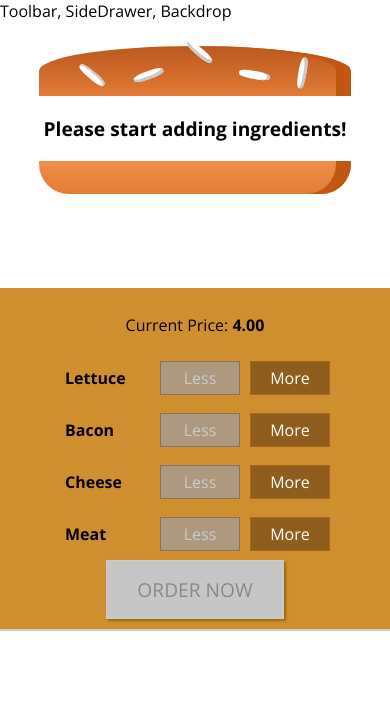
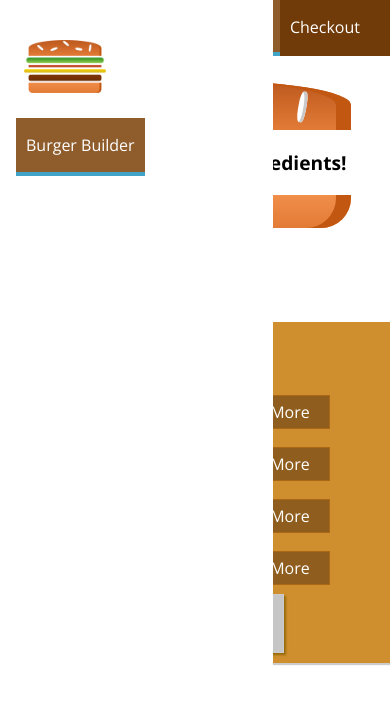
Before and after one commit to kkatoch89/burger-builder, a React (Create React App) app: page / in a window 390 px wide. Shown: the top 704 px of the page. Built offline with nearby package versions, Linux system fonts and the light colour scheme.

Commit message:
Created navigation components so that can be plugged in and used by both the mobile nav (side-drawer) and top fixed nav

```diff
--- a/src/components/Layout/Layout.js
+++ b/src/components/Layout/Layout.js
@@ -1,10 +1,14 @@
 import React from 'react';
+
 import styles from './Layout.module.css';
+import Toolbar from '../Navigation/Toolbar/Toolbar';
+import SideDrawer from '../Navigation/SideDrawer/SideDrawer';
 
 const layout = (props) => {
 	return (
 		<>
-			<div>Toolbar, SideDrawer, Backdrop</div>
+			<Toolbar />
+			<SideDrawer />
 			<main className={styles.Content}>{props.children}</main>
 		</>
 	);
--- a/src/components/Layout/Layout.module.css
+++ b/src/components/Layout/Layout.module.css
@@ -1,3 +1,3 @@
 .Content {
-	margin-top: 16px;
+	margin-top: 72px;
 }
--- /dev/null
+++ b/src/components/Logo/Logo.js
@@ -0,0 +1,12 @@
+import React from 'react';
+
+import burgerLogo from '../../assets/burger-logo.png';
+import styles from './Logo.module.css';
+
+const logo = (props) => (
+	<div className={styles.Logo}>
+		<img src={burgerLogo} alt="MyBurger" />
+	</div>
+);
+
+export default logo;
--- /dev/null
+++ b/src/components/Logo/Logo.module.css
@@ -0,0 +1,11 @@
+.Logo {
+	background-color: white;
+	padding: 8px;
+	height: 80%;
+	box-sizing: border-box;
+	border-radius: 5px;
+}
+
+.Logo img {
+	height: 100%;
+}
--- /dev/null
+++ b/src/components/Navigation/NavigationItems/NavigationItem/NavigationItem.js
@@ -0,0 +1,13 @@
+import React from 'react';
+
+import styles from './NavigationItem.module.css';
+
+const navigationItem = (props) => (
+	<li className={styles.NavigationItem}>
+		<a href={props.link} className={props.active ? styles.active : null}>
+			{props.children}
+		</a>
+	</li>
+);
+
+export default navigationItem;
--- /dev/null
+++ b/src/components/Navigation/NavigationItems/NavigationItem/NavigationItem.module.css
@@ -0,0 +1,25 @@
+.NavigationItem {
+	margin: 0;
+	box-sizing: border-box;
+	display: flex;
+	height: 100%;
+	align-items: center;
+}
+
+.NavigationItem a {
+	color: white;
+	text-decoration: none;
+	height: 100%;
+	padding: 16px 10px;
+	border-bottom: 4px solid transparent;
+	box-sizing: border-box;
+	display: block;
+}
+
+.NavigationItem a:hover,
+.NavigationItem a:active,
+.NavigationItem a.active {
+	background-color: #8f5c2c;
+	border-bottom: 4px solid #40a4c8;
+	color: white;
+}
--- /dev/null
+++ b/src/components/Navigation/NavigationItems/NavigationItems.js
@@ -0,0 +1,15 @@
+import React from 'react';
+
+import styles from './NavigationItems.module.css';
+import NavigationItem from './NavigationItem/NavigationItem';
+
+const navigationItems = () => (
+	<ul className={styles.NavigationItems}>
+		<NavigationItem link="/" active>
+			Burger Builder
+		</NavigationItem>
+		<NavigationItem link="/">Checkout</NavigationItem>
+	</ul>
+);
+
+export default navigationItems;
--- /dev/null
+++ b/src/components/Navigation/NavigationItems/NavigationItems.module.css
@@ -0,0 +1,8 @@
+.NavigationItems {
+	margin: 0;
+	padding: 0;
+	list-style: none;
+	display: flex;
+	align-items: center;
+	height: 100%;
+}
--- /dev/null
+++ b/src/components/Navigation/SideDrawer/SideDrawer.js
@@ -0,0 +1,20 @@
+import React from 'react';
+
+import styles from './SideDrawer.module.css';
+import Logo from '../../Logo/Logo';
+import NavigationItems from '../NavigationItems/NavigationItems';
+
+const sideDrawer = (props) => {
+	return (
+		<div className={styles.SideDrawer}>
+			<div className={styles.Logo}>
+				<Logo />
+			</div>
+			<nav>
+				<NavigationItems />
+			</nav>
+		</div>
+	);
+};
+
+export default sideDrawer;
--- /dev/null
+++ b/src/components/Navigation/SideDrawer/SideDrawer.module.css
@@ -0,0 +1,31 @@
+.SideDrawer {
+	position: fixed;
+	width: 280px;
+	max-width: 70%;
+	height: 100%;
+	left: 0;
+	top: 0;
+	z-index: 200;
+	background-color: white;
+	padding: 32px 16px;
+	box-sizing: border-box;
+	transition: transform 0.3s ease-out;
+}
+
+@media (min-width: 500px) {
+	.SideDrawer {
+		display: none;
+	}
+}
+
+.Open {
+	transform: translateX(0);
+}
+
+.Close {
+	transform: translateX(-100%);
+}
+
+.Logo {
+	height: 11%;
+}
--- /dev/null
+++ b/src/components/Navigation/Toolbar/Toolbar.js
@@ -0,0 +1,19 @@
+import React from 'react';
+
+import styles from './Toolbar.module.css';
+import Logo from '../../Logo/Logo';
+import NavigationItems from '../NavigationItems/NavigationItems';
+
+const toolbar = (props) => (
+	<header className={styles.Toolbar}>
+		<div>MENU</div>
+		<div className={styles.Logo}>
+			<Logo />
+		</div>
+		<nav>
+			<NavigationItems />
+		</nav>
+	</header>
+);
+
+export default toolbar;
--- /dev/null
+++ b/src/components/Navigation/Toolbar/Toolbar.module.css
@@ -0,0 +1,22 @@
+.Toolbar {
+	height: 56px;
+	width: 100%;
+	position: fixed;
+	top: 0;
+	left: 0;
+	background-color: #703b09;
+	display: flex;
+	justify-content: space-between;
+	align-items: center;
+	padding: 0 20px;
+	box-sizing: border-box;
+	z-index: 90;
+}
+
+.Toolbar nav {
+	height: 100%;
+}
+
+.Logo {
+	height: 80%;
+}
```
Also changed, not shown: src/assets/burger-logo.png (added).
